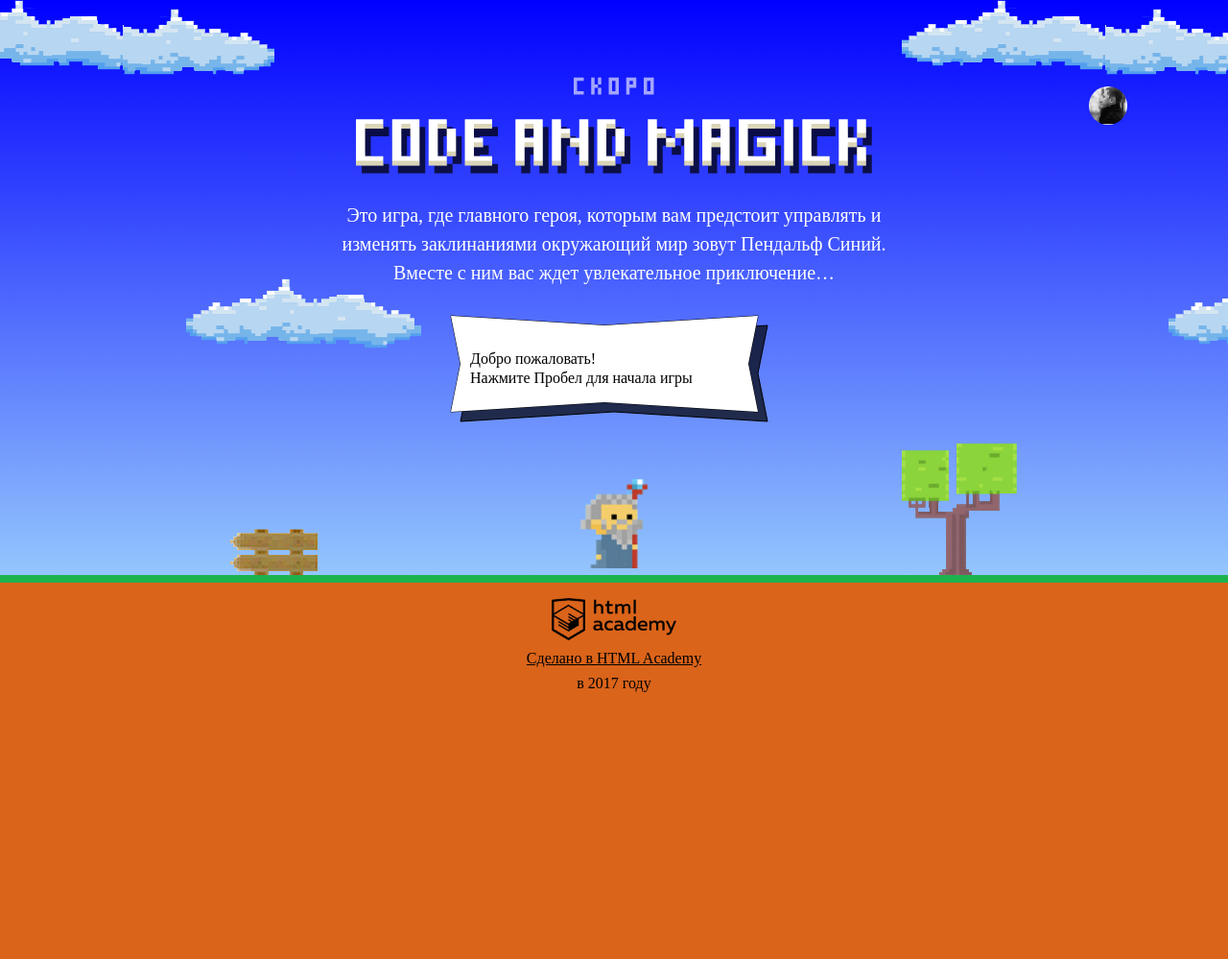
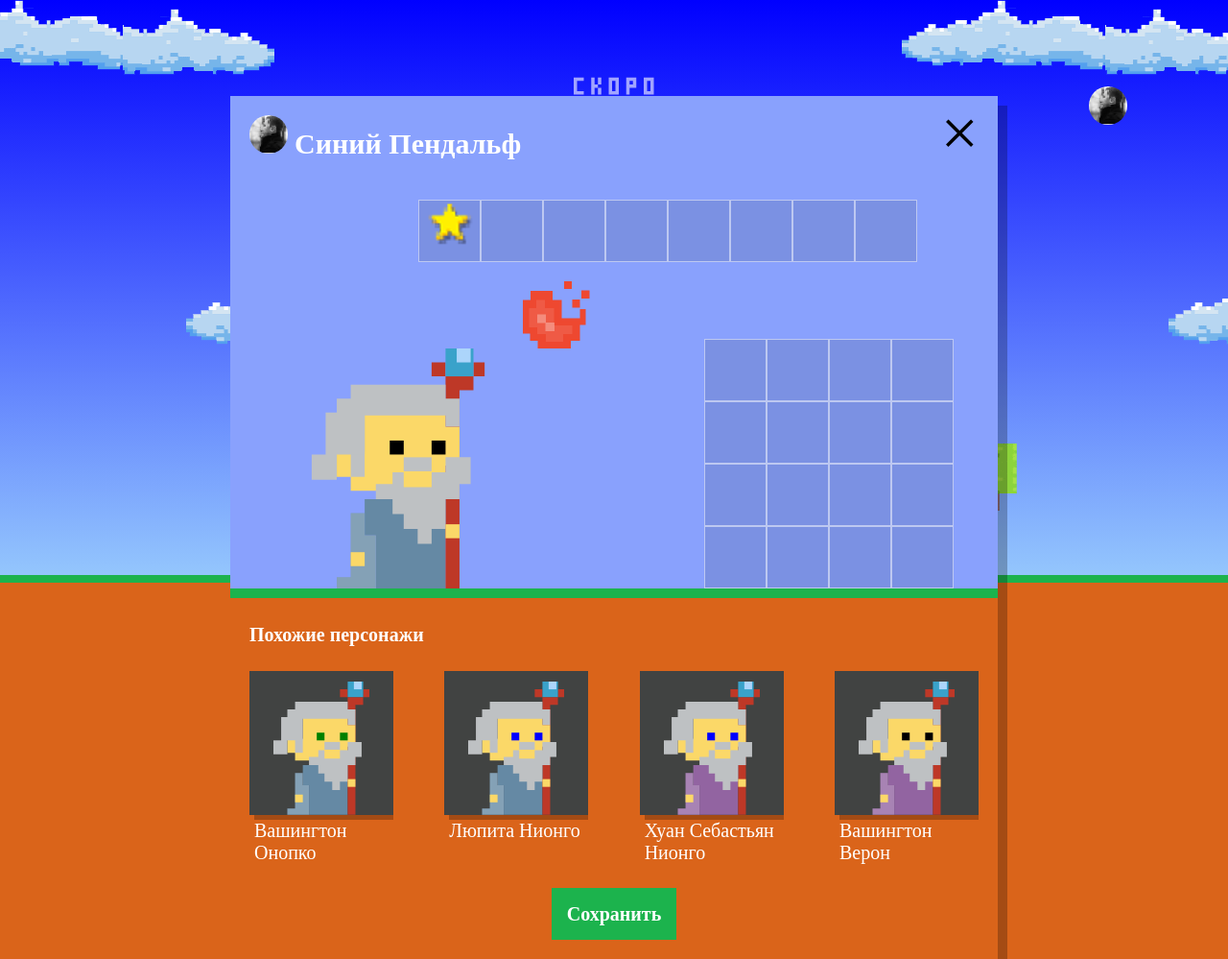
Before and after one commit to Vishnyasuper/488747-code-and-magick, a website: page index.html in a window 1280 px wide. Shown: the whole page at 96% size. Before the commit the page ends 800 px from the top, so only its background shows below. Drawn offline with Linux system fonts and the light colour scheme; a web font is replaced by a local one.

Commit message:
Создание похожих персонажей

```diff
--- a/index.html
+++ b/index.html
@@ -205,6 +205,7 @@
 
 <script src="./js/stat.js"></script>
 <script src="./js/game.js"></script>
+<script src="./js/setup.js"></script>
 
 </body>
 </html>
--- /dev/null
+++ b/js/setup.js
@@ -0,0 +1,62 @@
+// Файл setup.js
+'use strict';
+
+var WIZARD_FIRST_NAMES = ['Иван', 'Хуан Себастьян', 'Мария', 'Кристоф', 'Виктор', 'Юлия', 'Люпита', 'Вашингтон'];
+
+var WIZARD_SECOND_NAMES = ['да Марья', 'Верон', 'Мирабелла', 'Вальц', 'Онопко', 'Топольницкая', 'Нионго', 'Ирвинг'];
+
+// var WIZARD__NAMES = [WIZARD_FIRST_NAMES[Math.floor(Math.random() * WIZARD_FIRST_NAMES.length)] + ' ' + WIZARD_SECOND_NAMES[Math.floor(Math.random() * WIZARD_SECOND_NAMES.length)]];
+
+var WIZARD_COATCOLOR = ['rgb(101, 137, 164)', 'rgb(241, 43, 107)', 'rgb(146, 100, 161)', 'rgb(56, 159, 117)', 'rgb(215, 210, 55)', 'rgb(0, 0, 0)'];
+
+var WIZARD_EYESCOLOR = ['black', 'red', 'blue', 'yellow', 'green'];
+
+var userDialog = document.querySelector('.setup');
+userDialog.classList.remove('hidden');
+
+var similarListElement = userDialog.querySelector('.setup-similar-list');
+
+var similarWizardTemplate = document.querySelector('#similar-wizard-template').content;
+
+
+var wizards = [
+  {
+    name: WIZARD_FIRST_NAMES[Math.floor(Math.random() * WIZARD_FIRST_NAMES.length)] + ' ' + WIZARD_SECOND_NAMES[Math.floor(Math.random() * WIZARD_SECOND_NAMES.length)],
+    coatColor: WIZARD_COATCOLOR[Math.floor(Math.random() * WIZARD_COATCOLOR.length)],
+    eyesColor: WIZARD_EYESCOLOR[Math.floor(Math.random() * WIZARD_EYESCOLOR.length)]
+  },
+  {
+    name: WIZARD_FIRST_NAMES[Math.floor(Math.random() * WIZARD_FIRST_NAMES.length)] + ' ' + WIZARD_SECOND_NAMES[Math.floor(Math.random() * WIZARD_SECOND_NAMES.length)],
+    coatColor: WIZARD_COATCOLOR[Math.floor(Math.random() * WIZARD_COATCOLOR.length)],
+    eyesColor: WIZARD_EYESCOLOR[Math.floor(Math.random() * WIZARD_EYESCOLOR.length)]
+  },
+  {
+    name: WIZARD_FIRST_NAMES[Math.floor(Math.random() * WIZARD_FIRST_NAMES.length)] + ' ' + WIZARD_SECOND_NAMES[Math.floor(Math.random() * WIZARD_SECOND_NAMES.length)],
+    coatColor: WIZARD_COATCOLOR[Math.floor(Math.random() * WIZARD_COATCOLOR.length)],
+    eyesColor: WIZARD_EYESCOLOR[Math.floor(Math.random() * WIZARD_EYESCOLOR.length)]
+  },
+  {
+    name: WIZARD_FIRST_NAMES[Math.floor(Math.random() * WIZARD_FIRST_NAMES.length)] + ' ' + WIZARD_SECOND_NAMES[Math.floor(Math.random() * WIZARD_SECOND_NAMES.length)],
+    coatColor: WIZARD_COATCOLOR[Math.floor(Math.random() * WIZARD_COATCOLOR.length)],
+    eyesColor: WIZARD_EYESCOLOR[Math.floor(Math.random() * WIZARD_EYESCOLOR.length)]
+  }
+];
+
+
+var renderWizard = function (wizard) {
+  var wizardElement = similarWizardTemplate.cloneNode(true);
+
+  wizardElement.querySelector('.setup-similar-label').textContent = wizard.name;
+  wizardElement.querySelector('.wizard-coat').style.fill = wizard.coatColor;
+  wizardElement.querySelector('.wizard-eyes').style.fill = wizard.eyesColor;
+
+  return wizardElement;
+};
+
+var fragment = document.createDocumentFragment();
+for (var i = 0; i < wizards.length; i++) {
+  fragment.appendChild(renderWizard(wizards[i]));
+}
+similarListElement.appendChild(fragment);
+
+userDialog.querySelector('.setup-similar').classList.remove('hidden');
```
